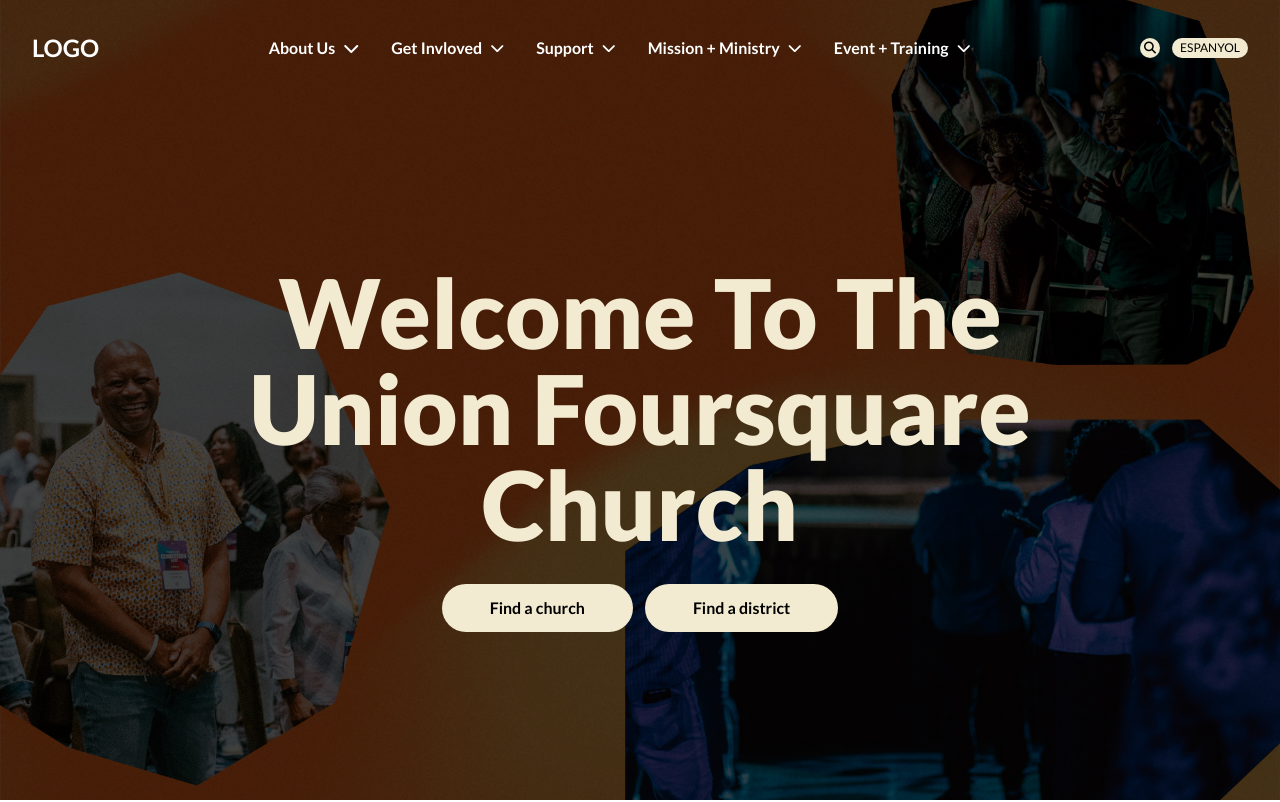
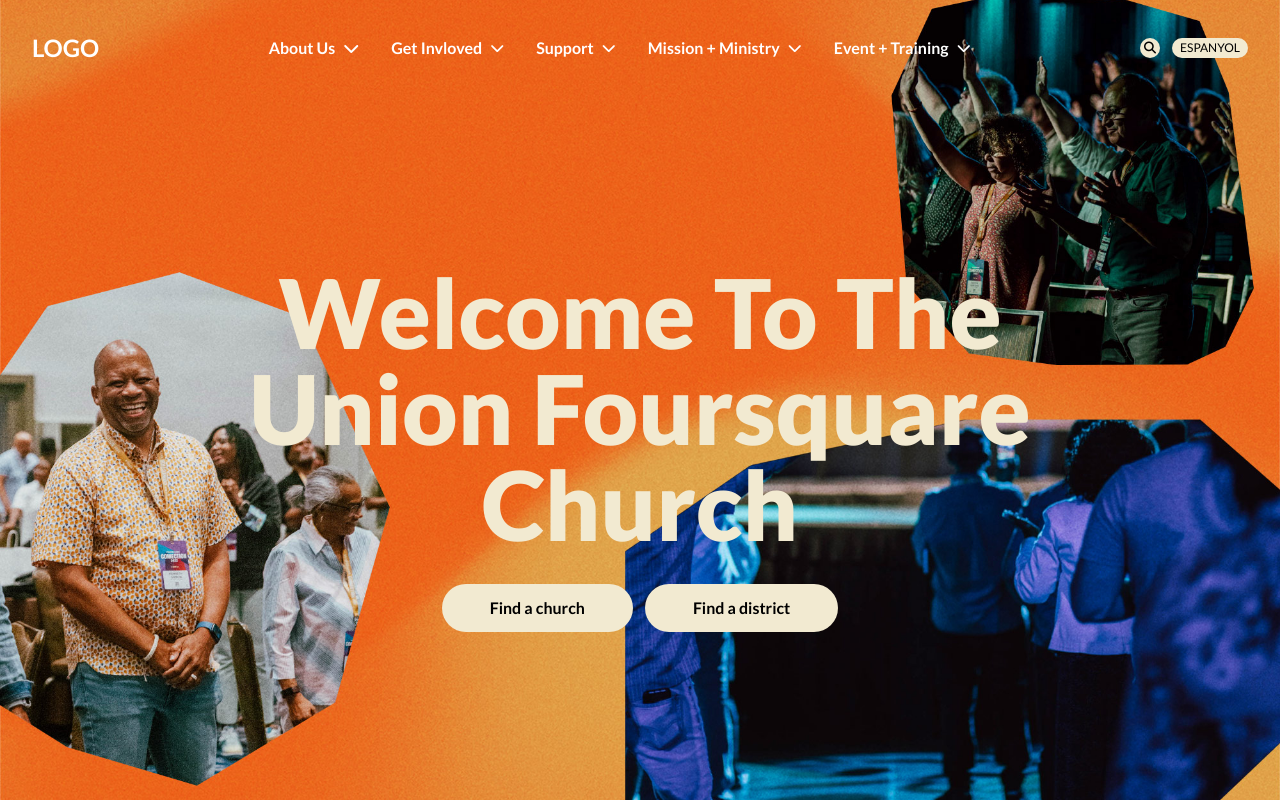
Before and after one commit to razdacoder/church-site, a website: page src/index.html in a window 1280 px wide. Shown: the top 802 px of the page. Drawn offline with nearby package versions, Linux system fonts and the light colour scheme.

Commit message:
Update background

```diff
--- a/src/index.html
+++ b/src/index.html
@@ -23,7 +23,7 @@
   <body class="font-sans">
     <!-- Hedaer Section -->
     <header
-      class="h-[70vh] md:h-[85vh] lg:h-screen  flex flex-col bg-[linear-gradient(rgba(0,0,0,0.7),rgba(0,0,0,0.7)),url('./../assets/banner.jpg')] bg-cover bg-center"
+      class="h-[70vh] md:h-[85vh] lg:h-screen  flex flex-col bg-[url('./../assets/banner.jpg')] bg-cover bg-center"
     >
       <nav class=" p-8 flex justify-between  gap-8 items-center">
         <a href="index.html" class="text-2xl font-bold text-white">LOGO</a>
```
Also changed, not shown: src/css/output.css.
